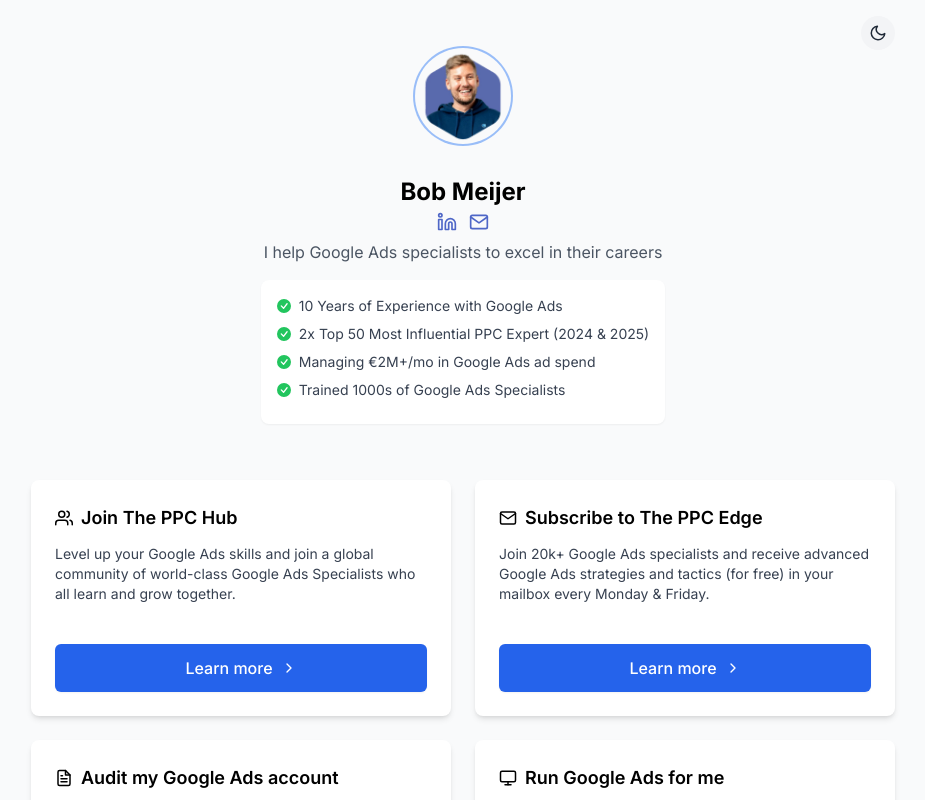
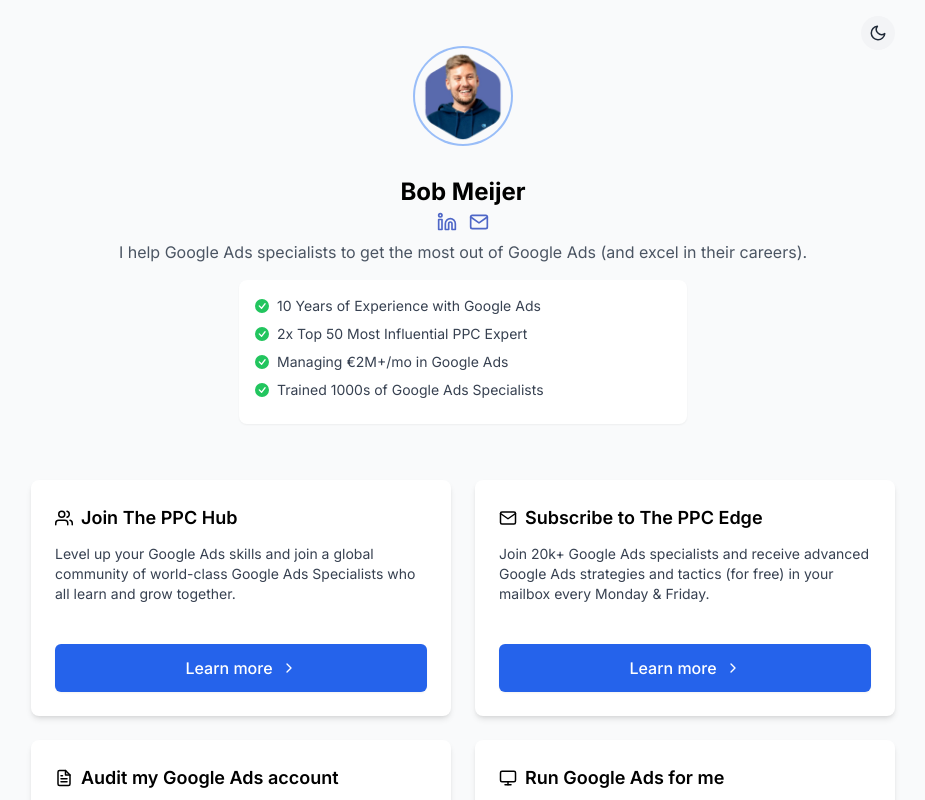
Before and after one commit to bobmeijer/linktree-alternative, a Next.js app: page / in a window 1280 px wide. Shown: the top 800 px of the page, without its empty margins (177-1102 px from the left). Built offline with nearby package versions, Linux system fonts and the light colour scheme.

Commit message:
Remove placeholder profile image file from public directory

```diff
--- a/app/page.tsx
+++ b/app/page.tsx
@@ -9,8 +9,8 @@
 export default function Home() {
   const credentials = [
     "10 Years of Experience with Google Ads",
-    "2x Top 50 Most Influential PPC Expert (2024 & 2025)",
-    "Managing €2M+/mo in Google Ads ad spend",
+    "2x Top 50 Most Influential PPC Expert",
+    "Managing €2M+/mo in Google Ads",
     "Trained 1000s of Google Ads Specialists"
   ];
 
@@ -19,7 +19,7 @@
       <ThemeToggle />
       <Profile
         name="Bob Meijer"
-        bio="I help Google Ads specialists to excel in their careers"
+        bio="I help Google Ads specialists to get the most out of Google Ads (and excel in their careers)."
         image="/bobmeijerv1.webp"
         socials={{
           linkedin: "https://www.linkedin.com/in/bmmeijer/",
```
Also changed, not shown: public/profile.jpg (deleted).
